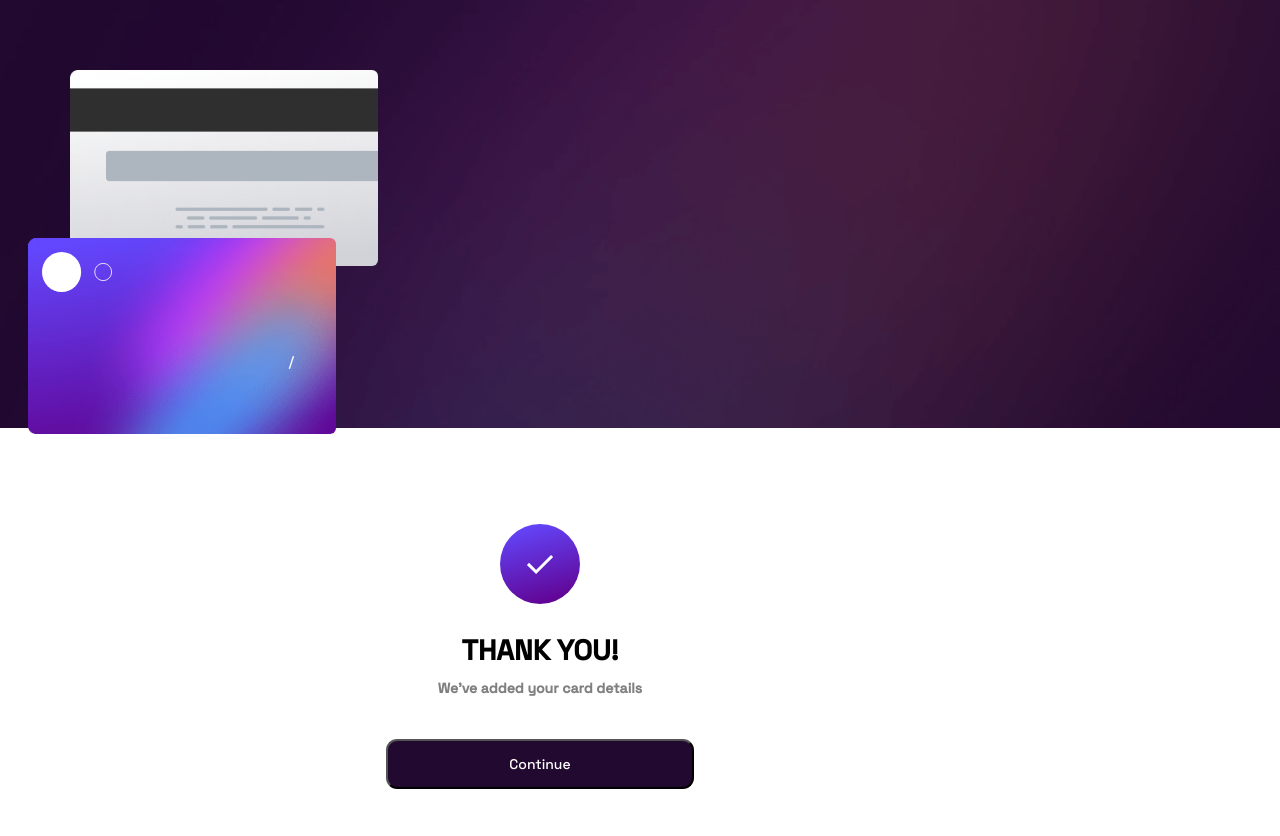
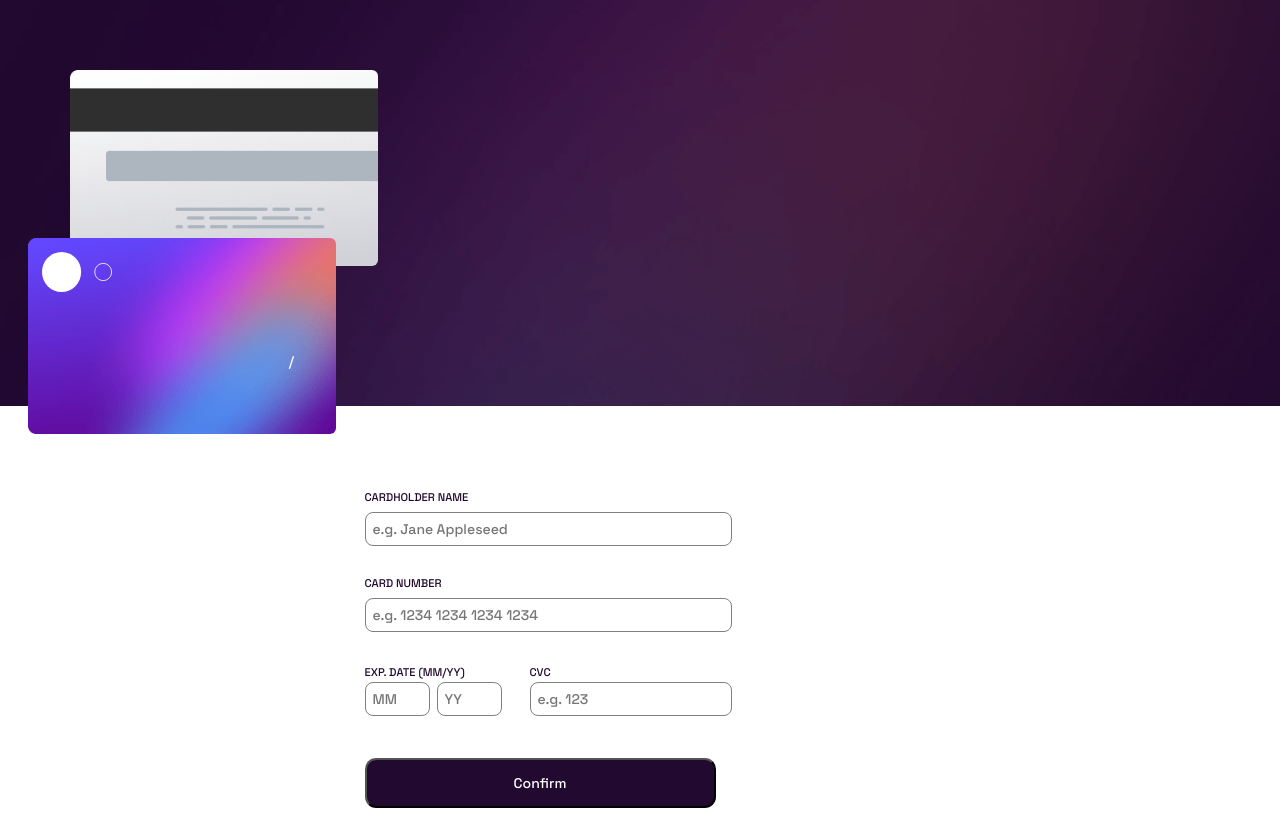
Before and after one commit to ro-nin/interactive-card-details, a React (Create React App) app: page / in a window 1280 px wide. Before the commit the page ends 800 px from the top, so only its background shows below. Built offline with nearby package versions, Linux system fonts and the light colour scheme.

Commit message:
button style change

```diff
--- a/src/App.css
+++ b/src/App.css
@@ -45,7 +45,6 @@ input[type="number"] {
 }
 
 .gradientContainer {
-  /* background: var(--gradientPrimary); */
   background-image: url("/public/images/bg-main-desktop.png");
   background-size: cover;
   width: 35vw;
@@ -105,9 +104,8 @@ input[type="number"] {
   background: var(--primaryDark);
   color: white;
   width: 100%;
-  padding: 1em 0;
-  max-width: 22em;
-  border-radius: .8em;
+  padding: 1em 0em;
+  border-radius: 0.8em;
 }
 
 .confirmButton:hover:enabled {
--- a/src/App.tsx
+++ b/src/App.tsx
@@ -15,7 +15,7 @@ type CardInputs = {
 
 function App() {
 
-  const [cardCreated, setCardCreated] = useState(true)
+  const [cardCreated, setCardCreated] = useState(false)
   const { register, handleSubmit, watch, reset, formState: { errors } } = useForm<CardInputs>();
   const onSubmit: SubmitHandler<CardInputs> = data => setCardCreated(!cardCreated);
   const watchFormFields = watch()
--- a/src/Components/Card.css
+++ b/src/Components/Card.css
@@ -4,7 +4,6 @@
   border-radius: 6px;
 }
 
-/* On screens that are 1300px or less, set the background color to olive */
 @media screen and (max-width: 1300px) {
   .card {
     width: 22em;
@@ -41,8 +40,6 @@ span {
   padding-top: 2em;
 }
 
-/* On screens that are 1300px or less, set the background color to olive */
-
 .bottomRow {
   justify-content: space-between;
   padding: 3em;
--- a/src/Components/CardForm.css
+++ b/src/Components/CardForm.css
@@ -15,6 +15,7 @@
       padding-top: 6rem;
       padding-right: 2rem;
       padding-left: 2rem;
+      padding-bottom:2rem;
     }
   }
 
@@ -39,17 +40,13 @@
     font-size: 0.8em;
   }
 
-  .formContainer form input {
+  .formContainer form input:not([type='submit']) {
     padding: 0.5rem;
     margin-top: 0.2rem;
     border-radius: 8px;
     outline: none;
     border: 1px solid gray;
   }
-
-  /* input:focus-visible {
-    outline: 1px solid purple;
-  } */
 
   input.errorInput {
     border: 1px solid red !important;
--- a/src/Components/CardForm.tsx
+++ b/src/Components/CardForm.tsx
@@ -10,9 +10,10 @@ const CardForm = ({ handleSubmit, onSubmit, errors, register }: Props) => {
   return <div className="formContainer">
     <form onSubmit={handleSubmit(onSubmit)}>
       <label htmlFor='cardHolderName'>CARDHOLDER NAME</label>
+      {/* TODO pattern for NAME input field (no numbers?) */}
       <input aria-invalid={errors.cardHolderName ? true : false}
         className={`inputLarge ${errors.cardHolderName ? 'errorInput' : ''}`} placeholder='e.g. Jane Appleseed'
-        defaultValue="" {...register("cardHolderName", { maxLength: 35, required: 'Insert a full name.' })} />
+        defaultValue="" {...register("cardHolderName", { maxLength: { value: 20, message: 'Name too long (max 20 characters.)' }, required: 'Insert a full name.' })} />
       <span className={`errorLabel`}>{errors.cardHolderName ? errors.cardHolderName.message : ``}</span>
 
       <label htmlFor='cardNumber'>CARD NUMBER</label>
```
